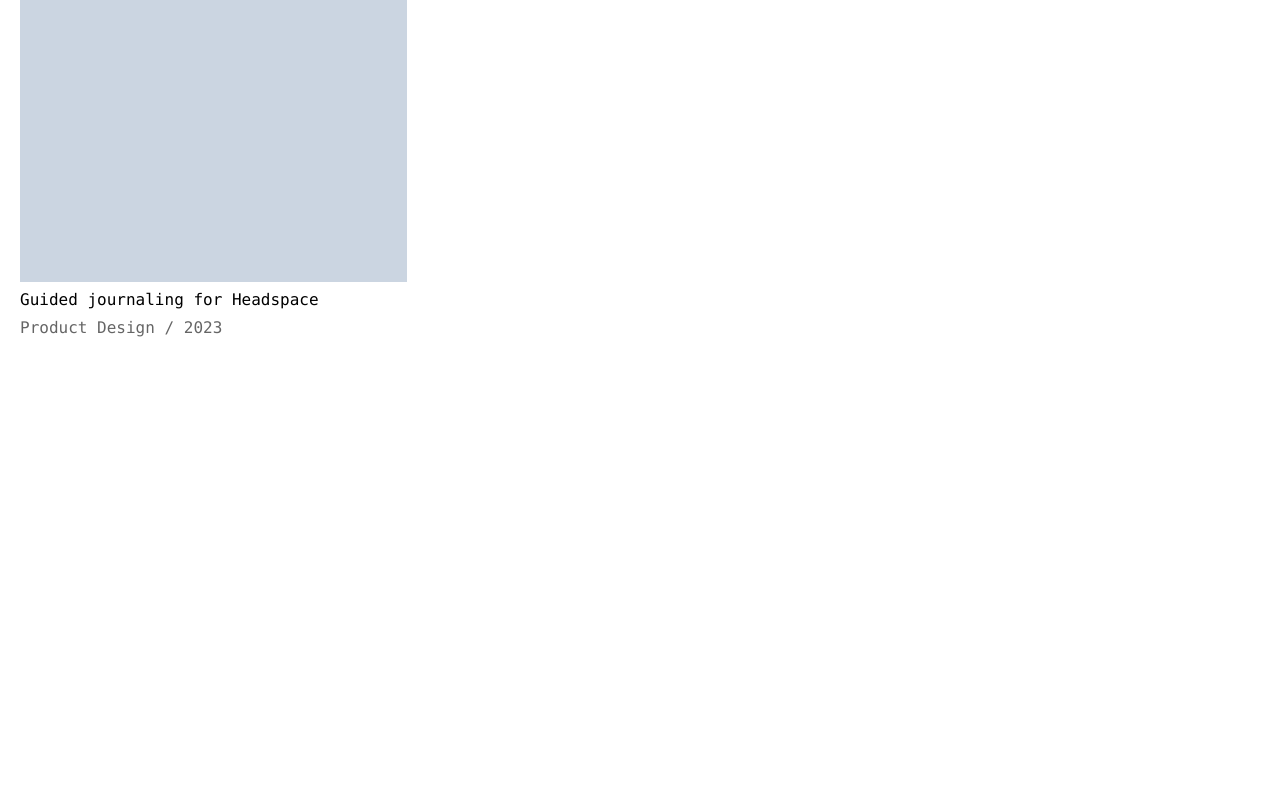
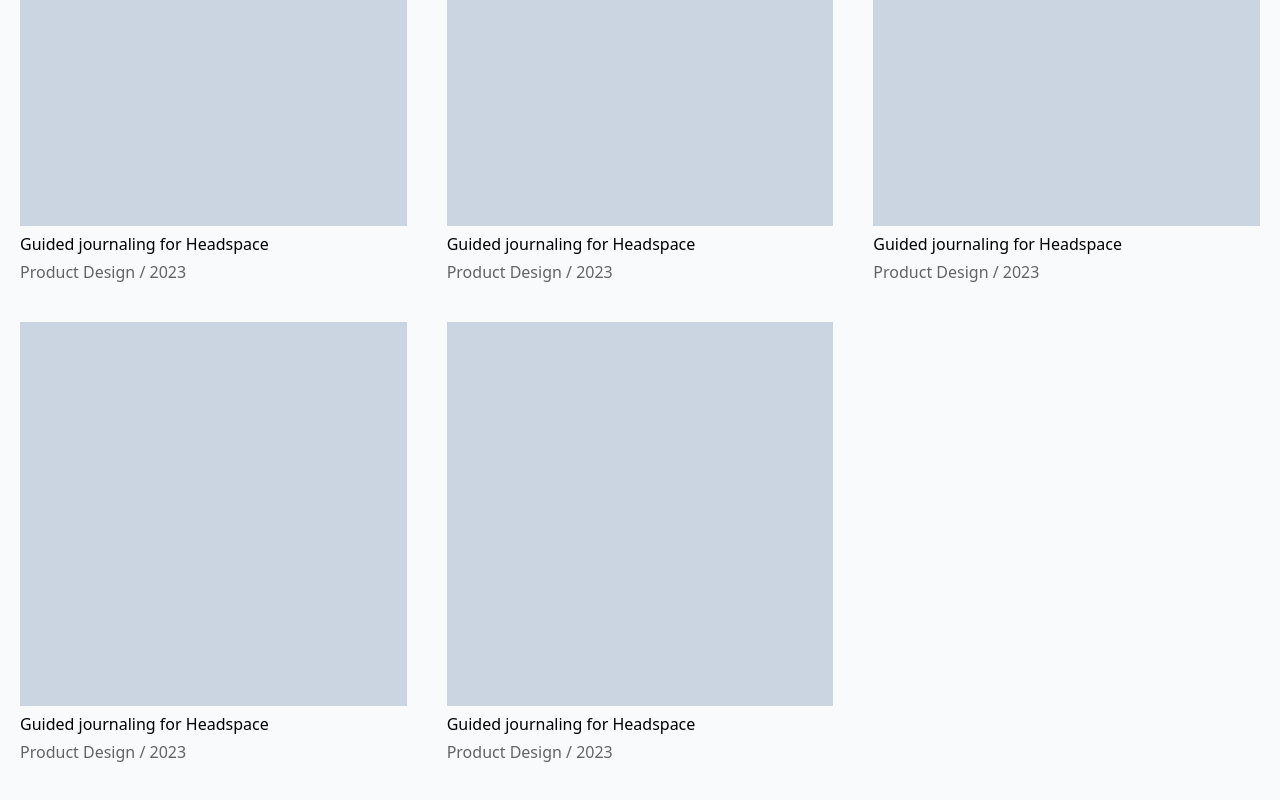
Before and after one commit to kaliaboi/portfolio, a Next.js app: page / in a window 1280 px wide. Shown: the part 566-1366 px from the top of the page. Before the commit the page ends 1020 px from the top, so only its background shows below. Built offline with nearby package versions, Linux system fonts and the light colour scheme.

Commit message:
Add body background

```diff
--- a/pages/_document.js
+++ b/pages/_document.js
@@ -1,13 +1,13 @@
-import { Html, Head, Main, NextScript } from 'next/document'
+import { Html, Head, Main, NextScript } from "next/document";
 
 export default function Document() {
   return (
     <Html lang="en">
       <Head />
-      <body>
+      <body className="bg-slate-50">
         <Main />
         <NextScript />
       </body>
     </Html>
-  )
+  );
 }
--- a/pages/index.js
+++ b/pages/index.js
@@ -10,7 +10,7 @@ export default function Home() {
         <meta name="viewport" content="width=device-width, initial-scale=1" />
         <link rel="icon" href="/favicon.ico" />
       </Head>
-      <main className="container p-5 mx-auto my-24 font-mono">
+      <main className="container p-5 mx-auto my-10">
         <header>
           <p className="leading-tight font-bold">Abhishek Kalia</p>
           <p className="leading-tight opacity-60">
@@ -38,6 +38,26 @@ export default function Home() {
               type="Product Design / 2023"
               background="bg-slate-300"
             />
+            <Entry
+              name={"Guided journaling for Headspace"}
+              type="Product Design / 2023"
+              background="bg-slate-300"
+            />
+            <Entry
+              name={"Guided journaling for Headspace"}
+              type="Product Design / 2023"
+              background="bg-slate-300"
+            />
+            <Entry
+              name={"Guided journaling for Headspace"}
+              type="Product Design / 2023"
+              background="bg-slate-300"
+            />
+            <Entry
+              name={"Guided journaling for Headspace"}
+              type="Product Design / 2023"
+              background="bg-slate-300"
+            />
           </div>
         </div>
       </main>
```
